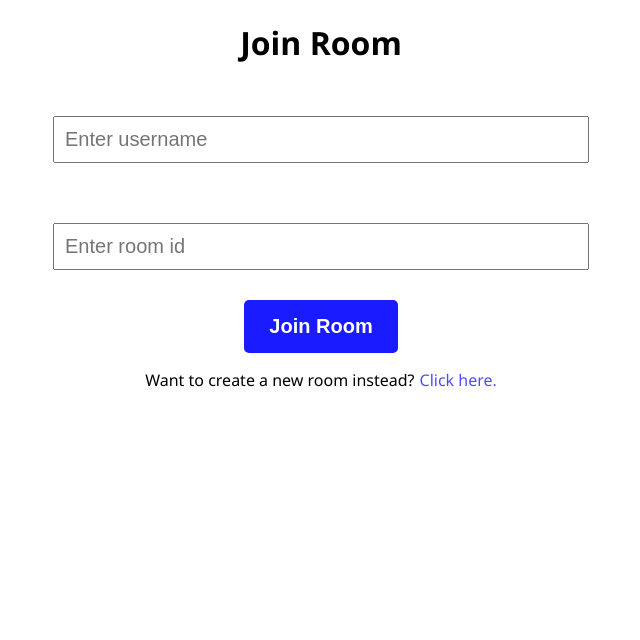
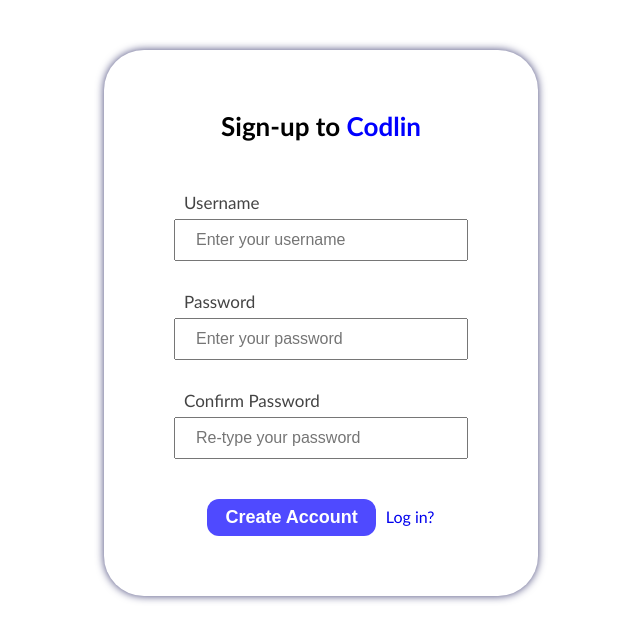
Before and after one commit to capstone-itb3/PnCode-client, a React (Create React App) app: page / in a window 1280 px wide. Shown: the top 640 px of the page, without its empty margins (319-959 px from the left). Built offline with nearby package versions, Linux system fonts and the light colour scheme.

Commit message:
login and signup struct

```diff
--- a/src/App.css
+++ b/src/App.css
@@ -1,12 +1,67 @@
 body {
-  font-family: 'Segoe UI', Tahoma, Geneva, Verdana, sans-serif;
-  height: 100vh;
+  font-family: 'Calibri', Tahoma, Geneva, Verdana, sans-serif;
   margin: 0;
 }
 
-.App {
+.centering {
+  margin-top: 50px;
+  width: 100vw;
+  display: flex;
+  justify-content: center;
+}
+
+.account {
+  padding: 60px 70px;
+  border-radius: 40px;
+  box-shadow: #444477 0px 0px 8px;
+}
+
+.account .head {
+  text-align: center;
+  font-size: 26px;
+  font-weight: bold;
+  margin-bottom: 20px;
+}
+
+.input-form {
+  display: flex;
+  flex-direction: column;
+  font-size: 17px;
+}
+
+.input-form label {
+  margin: 30px 00px 6px 10px;
+  color: #444444;
+}
+
+.input-form input {
+  padding: 10px 20px;
+  width: 250px;
+  font-size: 16px;
+  color: #444444;
+}
+
+.input-btn {
+  margin-top: 40px;
   text-align: center;
 }
+
+.input-btn input {
+  padding: 8px 18px;
+  font-size: 18px;
+  font-weight: bold;
+  border-radius: 12px;
+  color:#fff;
+  background-color: #4f4aff;
+  border: 0;
+  cursor: pointer;
+}
+
+.input-btn a {
+  margin-left: 10px;
+  text-decoration: none;
+}
+
 
 .join-main {
   width: 100%;
@@ -40,7 +95,6 @@
   padding-left: 5px;
   cursor: pointer;
 }
-
 
 .editor-main .top {
   width: 100%;
@@ -77,11 +131,11 @@
 
 .room-btn {
   border: 0;
-  border-radius: 5px;
-  padding: 10px 18px;
+  border-radius: 8px;
+  padding: 8px 18px;
   color: #fff;
   margin: 10px;
-  font-size: 20px;
+  font-size: 17px;
   font-weight: bold;
   cursor: pointer;
 }
--- a/src/App.js
+++ b/src/App.js
@@ -1,17 +1,22 @@
 import React from 'react'
 import { Routes, Route} from 'react-router-dom'
-import './App.css'
-import JoinRoom from './components/JoinRoom.js'
-import Room from './components/Room.js'
 import { Toaster } from 'react-hot-toast';
+import './App.css';
+import JoinRoom from './components/JoinRoom.js';
+import Room from './components/Room.js';
+import Signup from './components/Signup.js';
+import Login from './components/Login.js';
 
 function App() {
   return (
     <>
     <Toaster position='top-right'></Toaster>
     <Routes>
-      <Route path = '/' element={ <JoinRoom/> }/>
-      <Route path = '/editor/:room_id' element={ <Room/> }/>
+      <Route path = '/' element={ <Signup/> }/>
+      <Route path = '/signup' element={ <Signup/> }/>
+      <Route path = '/login' element={ <Login/> }/>
+      <Route path = '/join-room' element={ <JoinRoom/> }/>
+      <Route path = '/room/:room_id' element={ <Room/> }/>
     </Routes>
     </>
   )
--- a/src/components/JoinRoom.js
+++ b/src/components/JoinRoom.js
@@ -4,7 +4,7 @@
 import { useNavigate } from 'react-router-dom';
 
 function JoinRoom() {
-  let [room_id, setRoomId] = useState('');
+  const [room_id, setRoomId] = useState('');
   const [username, setUsername] = useState('');
   const navigate =  useNavigate();
 
@@ -19,14 +19,13 @@
   };
 
   const joinRoom = (id) => {
-    if (id !== undefined) {
-      room_id = id;
-    }
-    if (!room_id || !username) {
+    const joining_id = id || room_id;
+
+    if (!joining_id || !username) {
       toast.error('One of the textfields are empty.');
       return;
     }
-    navigate( `/editor/${room_id}`, {
+    navigate( `/room/${joining_id}`, {
       state: { username }
     });
   };
--- /dev/null
+++ b/src/components/Login.js
@@ -0,0 +1,30 @@
+import React, { useState } from 'react';
+
+function Login() {
+    const [ username, setUsername ] = useState('');
+    const [ password, setPassword ] = useState('');
+
+
+    return (
+        <div className='centering'>
+            <main className='account'>
+                <section className='head'>
+                    <label>Log-in to <span style={{ color: '#0000ff' }} >Codlin</span></label>
+                </section>
+                <section className='body'>
+                    <div className='input-form'>
+                        <label>Username</label>
+                        <input type='text' placeholder='Enter your username'></input>
+                        <label>Password</label>
+                        <input type='password' placeholder='Enter your password'></input>
+                    </div>
+                    <div className='input-btn'>
+                        <input type='button' value='Create Account'></input>
+                    </div>
+                </section>
+            </main>
+        </div>
+    )
+}
+
+export default Login
--- a/src/components/Room.js
+++ b/src/components/Room.js
@@ -15,6 +15,7 @@
   const location = useLocation();
   const navigate = useNavigate();
   const { room_id } = useParams();
+  document.getElementsByTagName('title').innerHTML = room_id;
 
   useEffect (() =>  {
     const init = async () => {
@@ -25,7 +26,7 @@
       const handleError = (e) => {
         console.log('Error: ', e);
         toast.error('Error. Socket connection failed.');
-        navigate('/');
+        navigate('/join-room');
       }
 
       socketRef.current.emit(Do.JOIN, {
@@ -58,7 +59,7 @@
   }, []);
 
   if (!location.state) {
-    return <Navigate to='/' />
+    return <Navigate to='/join-room' />
   }
 
   const copyRoom = async () => {
@@ -72,7 +73,7 @@
   }
 
   const leaveRoom = async () => {
-    navigate('/')
+    navigate('/join-room')
   }
 
   return (
--- /dev/null
+++ b/src/components/Signup.js
@@ -0,0 +1,34 @@
+import React, { useState } from 'react';
+import { useNavigate } from 'react-router-dom';
+
+function Signup() {
+    const [ username, setUsername ] = useState('');
+    const [ password, setPassword ] = useState('');
+
+    const navigate = useNavigate();
+    return (
+        <div className='centering'>
+            <main className='account'>
+                <section className='head'>
+                    <label>Sign-up to <span style={{ color: '#0000ff' }} >Codlin</span></label>
+                </section>
+                <section className='body'>
+                    <div className='input-form'>
+                        <label>Username</label>
+                        <input type='text' placeholder='Enter your username'></input>
+                        <label>Password</label>
+                        <input type='password' placeholder='Enter your password'></input>
+                        <label>Confirm Password</label>
+                        <input type='password' placeholder='Re-type your password'></input>
+                    </div>
+                    <div className='input-btn'>
+                        <input type='button' value='Create Account'></input>
+                        <a href='login'>Log in? </a>
+                    </div>
+                </section>
+            </main>
+        </div>
+    )
+}
+
+export default Signup
```
